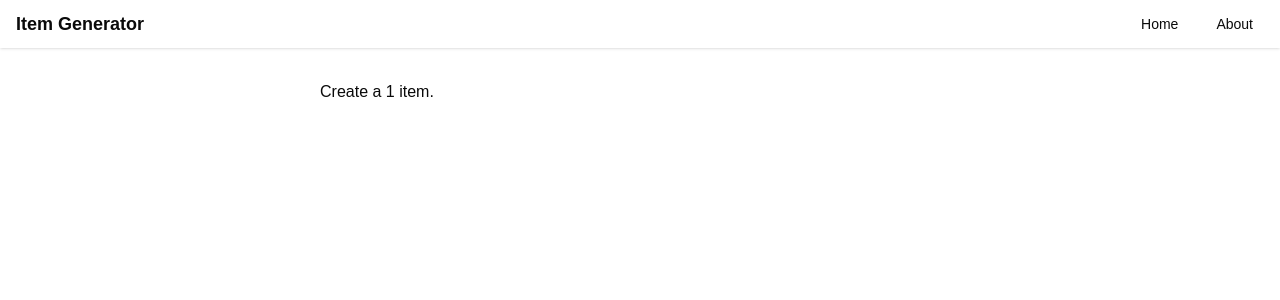
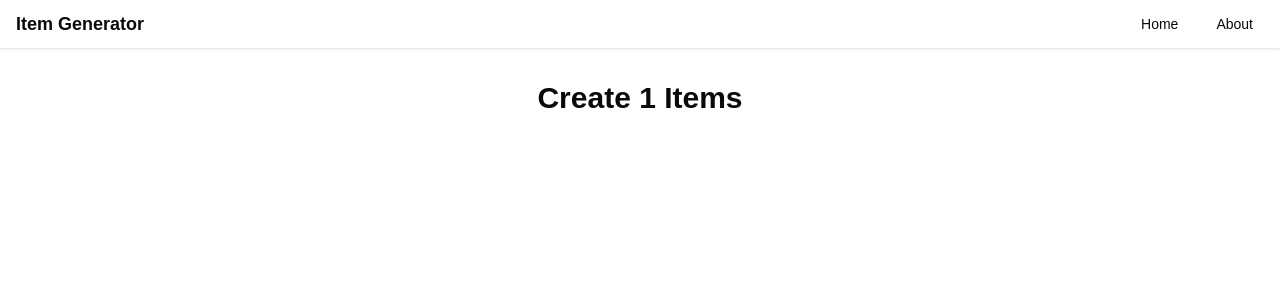
Before and after one commit to Justin-K-Ellis/content-gen-platform-prototype, a React (Vite) app in the folder client/: page /create/1 in a window 1280 px wide. Shown: the top 300 px of the page. Built offline with nearby package versions, Linux system fonts and the light colour scheme.

Commit message:
scaffold page for creating items

```diff
--- a/client/src/pages/CreateItem.tsx
+++ b/client/src/pages/CreateItem.tsx
@@ -1,6 +1,15 @@
 import { useParams } from "react-router"
+import Heading2 from "@/components/Heading2"
 
 export default function CreateItem() {
   const params = useParams()
-  return <div>Create a {params.itemType?.toUpperCase()} item.</div>
+  const titleText = `Create ${params.itemType?.toUpperCase()} Items`
+
+  return (
+    <>
+      <header>
+        <Heading2 text={titleText} />
+      </header>
+    </>
+  )
 }
```
